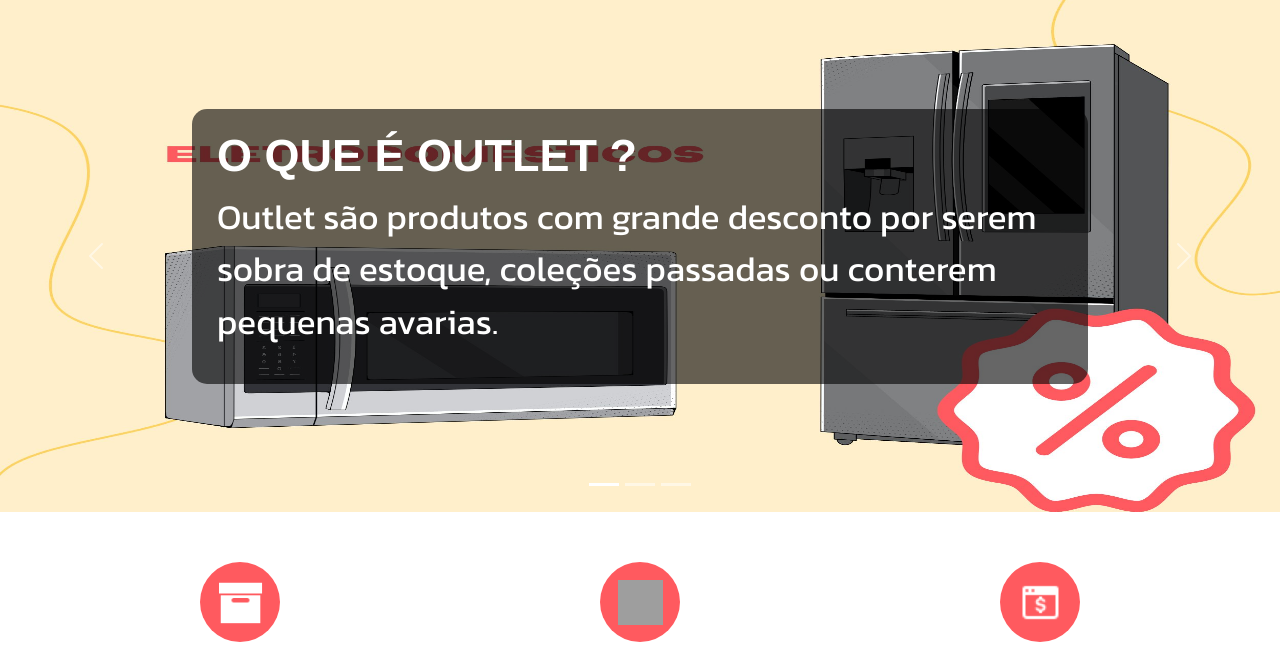
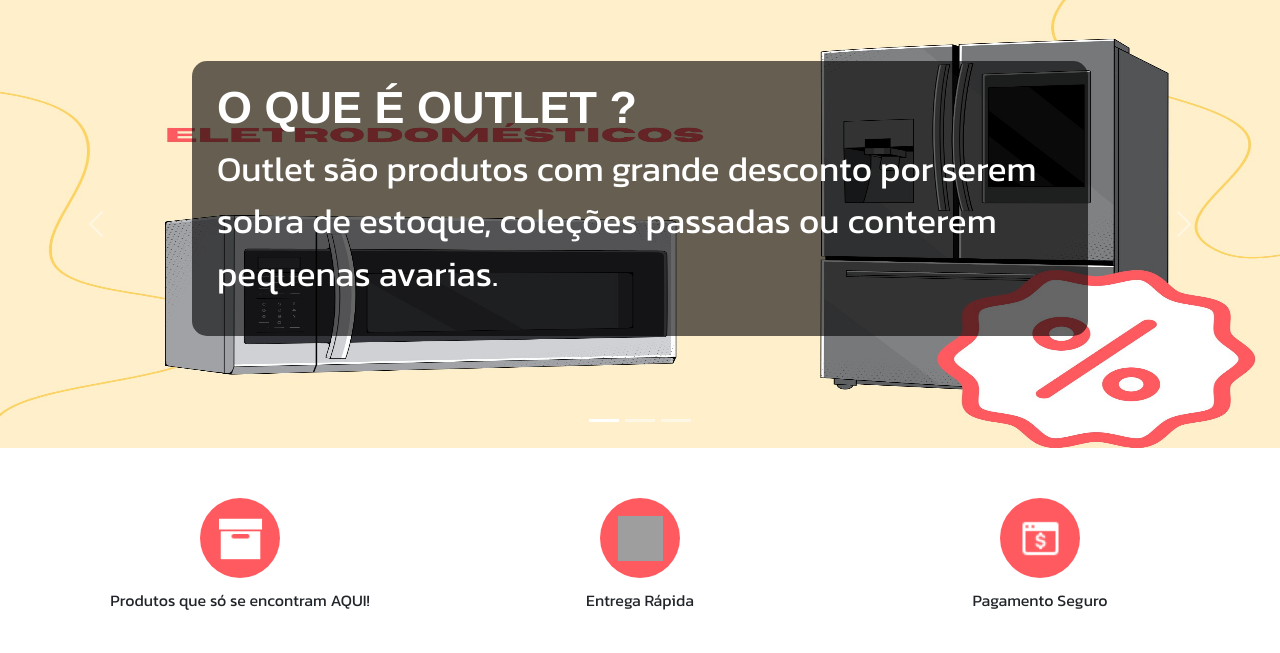
Before and after one commit to eduolmo/OutletExpressWeb, a PHP site: page /php/index.php in a window 1280 px wide. Shown: the part 179-832 px from the top of the page. Run offline with PHP 8.4, Linux system fonts and the light colour scheme; some libraries are stand-ins or nearby versions; grey boxes are pictures that could not be loaded.

Commit message:
Update index.css

```diff
--- a/css/index.css
+++ b/css/index.css
@@ -16,7 +16,7 @@ img{
 
 /* Começo dos itens do #outlet */
 #meuCarousel img{
-    height: 40vw;
+    height: 35vw;
 }
 
 .carousel-caption{
```
